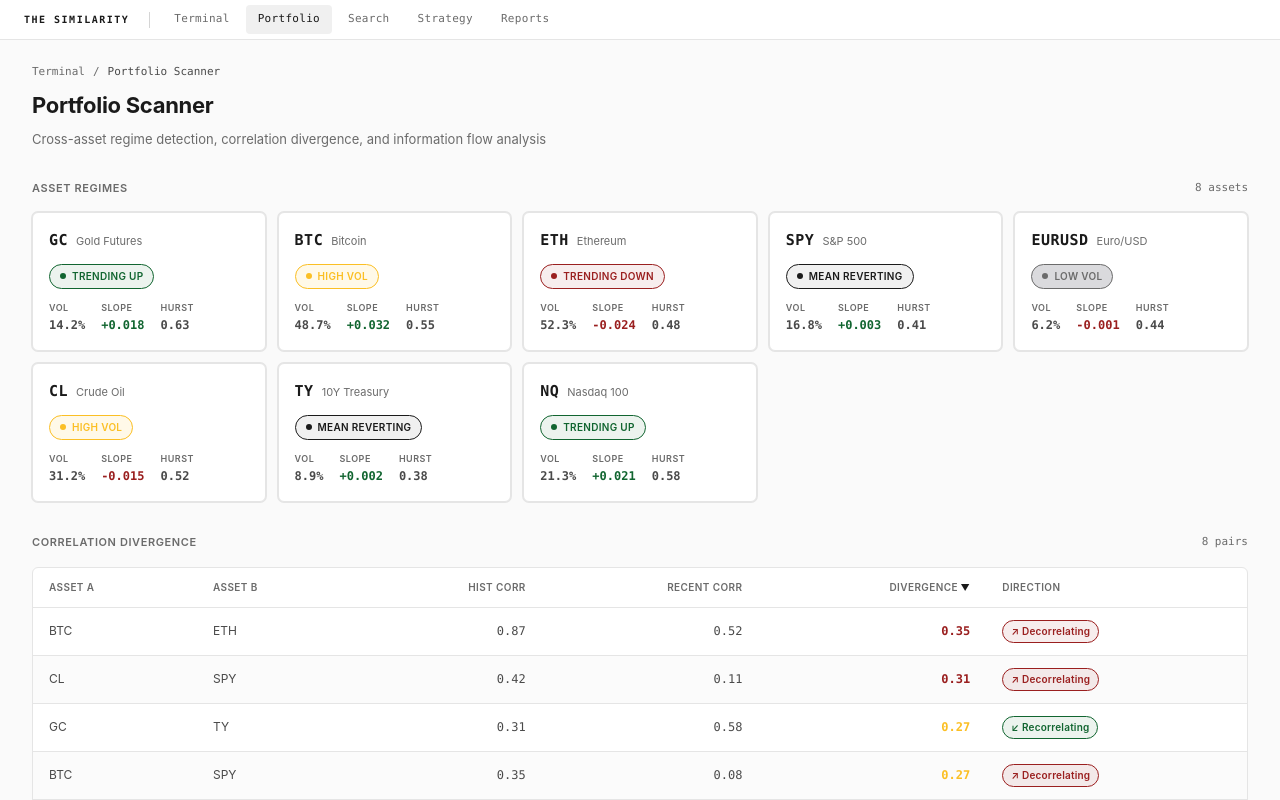
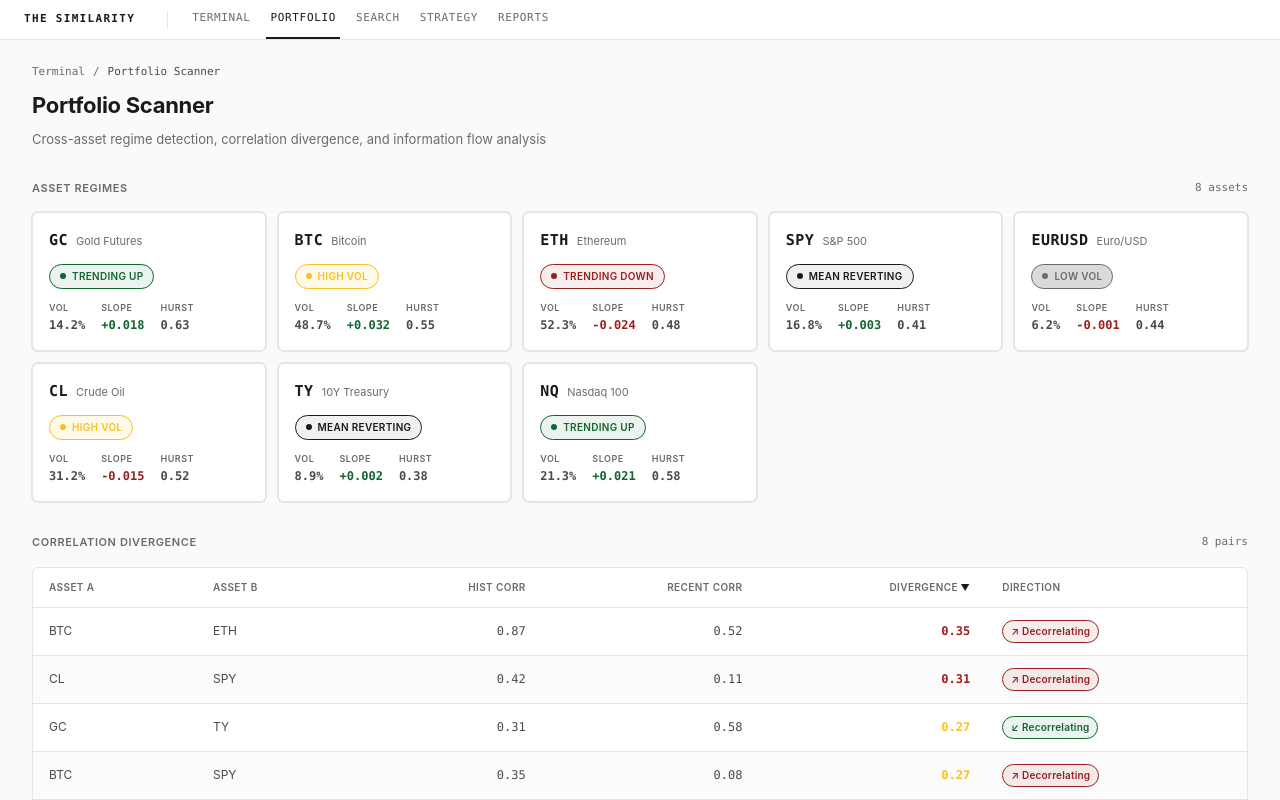
Before and after one commit to the-similarity/base, a Next.js app in the folder the-similarity-app/: page /portfolio in a window 1280 px wide. Built offline with nearby package versions, Linux system fonts and the light colour scheme.

Commit message:
feat(app): re-theme nav bar in editorial deck style
White bar with quiet bottom border. Mono wordmark in ink. Plain
mono uppercase links that underline-on-active (border-bottom rule)
rather than using an accent pill background. Hover drops to 0.65
opacity to match deck hover semantics.

```diff
--- a/the-similarity-app/app/globals.css
+++ b/the-similarity-app/app/globals.css
@@ -1656,13 +1656,17 @@ button { cursor: pointer; }
 }
 
 /* ═══════════════════════════════════════════════════════════════════
-   Navigation Bar
+   Navigation Bar — editorial "deck" style
+   ───────────────────────────────────────────────────────────────────
+   White bar with a single bottom border. Mono wordmark in black.
+   Plain mono text links; hover drops opacity (no fill swap). Active
+   page is marked with a thin bottom-border rule, not a pill.
    ═══════════════════════════════════════════════════════════════════ */
 
 .nav-bar {
   display: flex;
   align-items: center;
-  gap: var(--space-xs);
+  gap: var(--space-md);
   padding: 0 var(--space-xl);
   height: 40px;
   background: var(--bg-elevated);
@@ -1672,18 +1676,18 @@ button { cursor: pointer; }
 
 .nav-bar__logo {
   font-family: var(--font-mono);
-  font-size: 10px;
+  font-size: 11px;
   font-weight: 700;
   color: var(--text-primary);
-  letter-spacing: 1.5px;
-  margin-right: var(--space-sm);
+  letter-spacing: 0.12em;
+  margin-right: var(--space-md);
   flex-shrink: 0;
 }
 
 .nav-bar__sep {
   width: 1px;
   height: 16px;
-  background: var(--border-strong);
+  background: var(--border);
   margin: 0 var(--space-sm);
   flex-shrink: 0;
 }
@@ -1694,20 +1698,21 @@ button { cursor: pointer; }
   font-weight: 500;
   color: var(--text-muted);
   text-decoration: none;
-  padding: 6px 12px;
-  border-radius: var(--radius-sm);
-  transition: all 150ms ease;
-  letter-spacing: 0.3px;
+  padding: 10px 4px;
+  border-bottom: 2px solid transparent;
+  letter-spacing: 0.06em;
+  text-transform: uppercase;
+  transition: color 120ms ease, border-color 120ms ease, opacity 120ms ease;
 }
 
 .nav-link:hover {
-  color: var(--text-secondary);
-  background: var(--bg-hover);
+  color: var(--text-primary);
+  opacity: 0.65;
 }
 
 .nav-link.active {
-  color: var(--accent);
-  background: var(--accent-dim);
+  color: var(--text-primary);
+  border-bottom-color: var(--text-primary);
 }
 
 /* ═══════════════════════════════════════════════════════════════════
```
